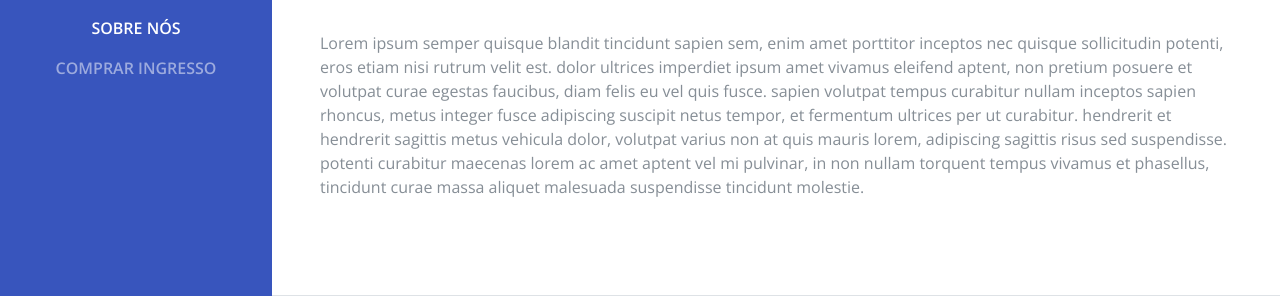
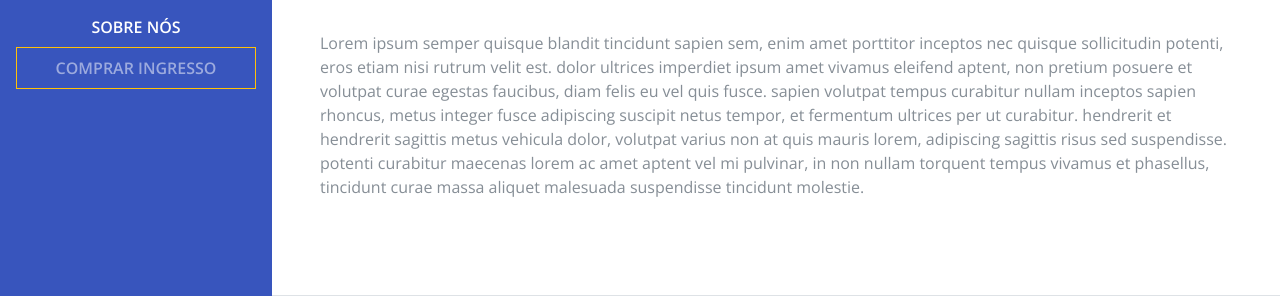
Before and after one commit to adasantos/GoEvent, a plain HTML site: page index.html in a window 1280 px wide. Shown: the part 504-800 px from the top of the page. Drawn offline with nearby package versions, Linux system fonts and the light colour scheme; a web font is replaced by a local one.

Commit message:
Adicionada borda em "Comprar Ingressos"
classes adicionadas no link: border border-warning

```diff
--- a/index.html
+++ b/index.html
@@ -52,7 +52,7 @@
             <a class="nav-link js-scroll-trigger" href="#sobre">Sobre Nós</a>
           </li>
           <li class="nav-item">
-            <a class="nav-link js-scroll-trigger" href="https://www.sympla.com.br/como-impulsionar-meu-negocio-estrategias-fundamentais-para-empreendedores__335515" target="_blank">Comprar Ingresso</a>
+            <a class="nav-link js-scroll-trigger border border-warning" href="https://www.sympla.com.br/como-impulsionar-meu-negocio-estrategias-fundamentais-para-empreendedores__335515" target="_blank">Comprar Ingresso</a>
           </li>
         </ul>
       </div>
```
